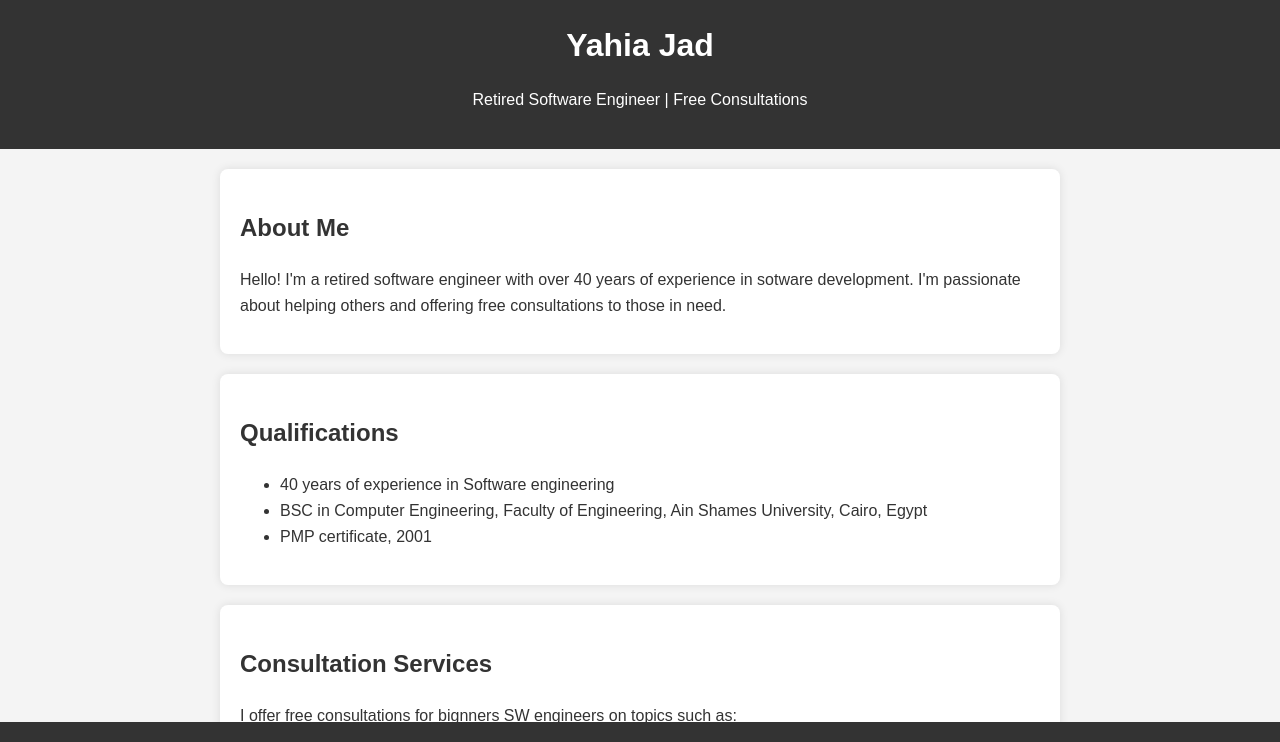
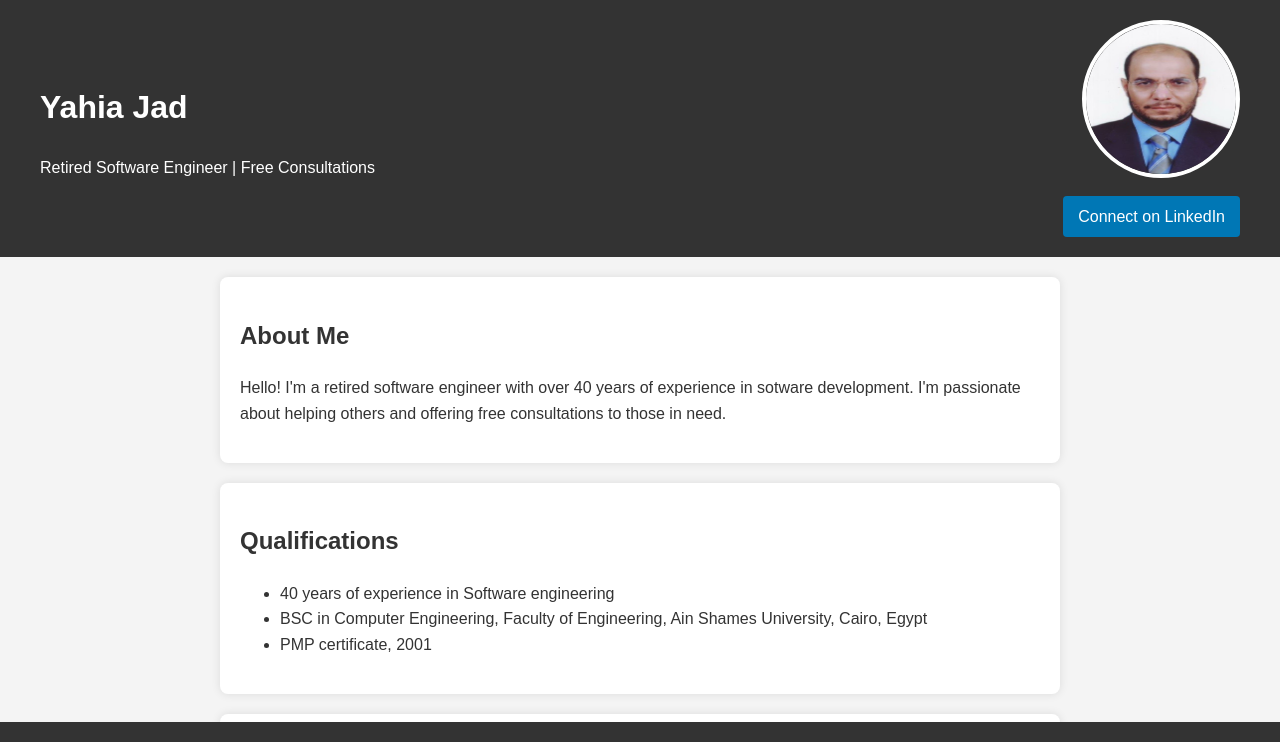
Before and after one commit to yjad/yjad.github.io, a plain HTML site: page index.html in a window 1280 px wide. Shown: the top 742 px of the page. Drawn offline with Linux system fonts and the light colour scheme.

Commit message:
added profile picture

```diff
--- a/index.html
+++ b/index.html
@@ -8,8 +8,21 @@
 </head>
 <body>
     <header>
-        <h1>Yahia Jad</h1>
-        <p>Retired Software Engineer | Free Consultations</p>
+        <div class="header-container">
+            <!-- Left side: Name and Title -->
+            <div class="header-left">
+                <h1>Yahia Jad</h1>
+                <p>Retired Software Engineer | Free Consultations</p>
+            </div>
+
+            <!-- Right side: Photo and LinkedIn -->
+            <div class="header-right">
+                <img src="Yahia Jad.jpg" alt="Yahia Jad" class="profile-photo">
+                <a href="https://www.linkedin.com/in/yahia-jad-50737921" target="_blank" class="linkedin-link">
+                    Connect on LinkedIn
+                </a>
+            </div>
+        </div>
     </header>
 
     <section id="about">
--- a/styles.css
+++ b/styles.css
@@ -7,15 +7,52 @@ body {
     color: #333;
 }
 
+/* Header Styles */
 header {
     background: #333;
     color: #fff;
     padding: 20px 0;
-    text-align: center;
 }
 
-header h1 {
-    margin: 0;
+.header-container {
+    display: flex;
+    justify-content: space-between;
+    align-items: center;
+    max-width: 1200px;
+    margin: 0 auto;
+    padding: 0 20px;
+}
+
+.header-left {
+    text-align: left;
+}
+
+/* Photo and LinkedIn Link (Right Side) */
+.header-right {
+    text-align: right;
+}
+
+.profile-photo {
+    width: 150px;
+    height: 150px;
+    border-radius: 50%;
+    border: 4px solid #fff;
+    margin-bottom: 10px;
+}
+
+.linkedin-link {
+    display: block;
+    /* Makes the link appear below the photo */
+    padding: 8px 15px;
+    background-color: #0077b5;
+    color: #fff;
+    text-decoration: none;
+    border-radius: 4px;
+    transition: background-color 0.3s ease;
+}
+
+.linkedin-link:hover {
+    background-color: #005582;
 }
 
 section {
@@ -36,7 +73,8 @@ form label {
     margin: 10px 0 5px;
 }
 
-form input, form textarea {
+form input,
+form textarea {
     width: 100%;
     padding: 10px;
     margin-bottom: 10px;
```
Also changed, not shown: Yahia Jad.jpg (added).
